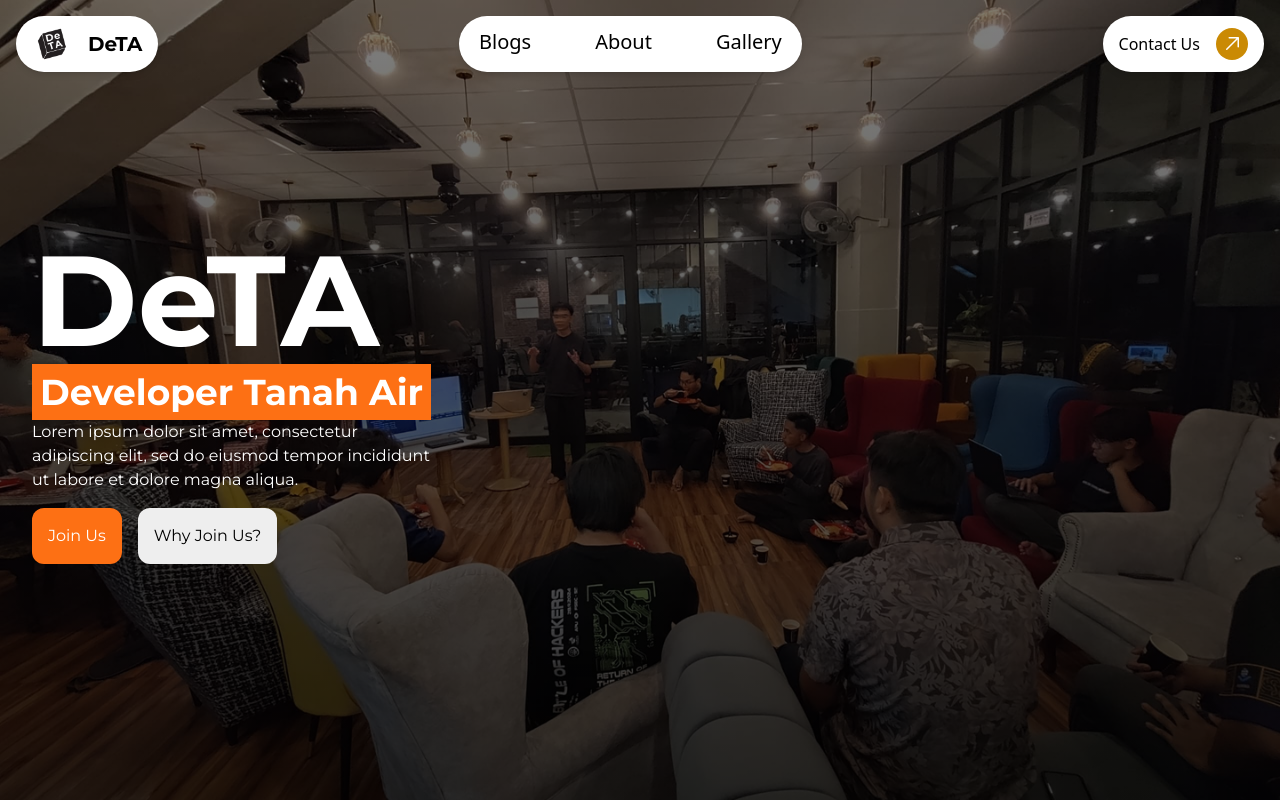
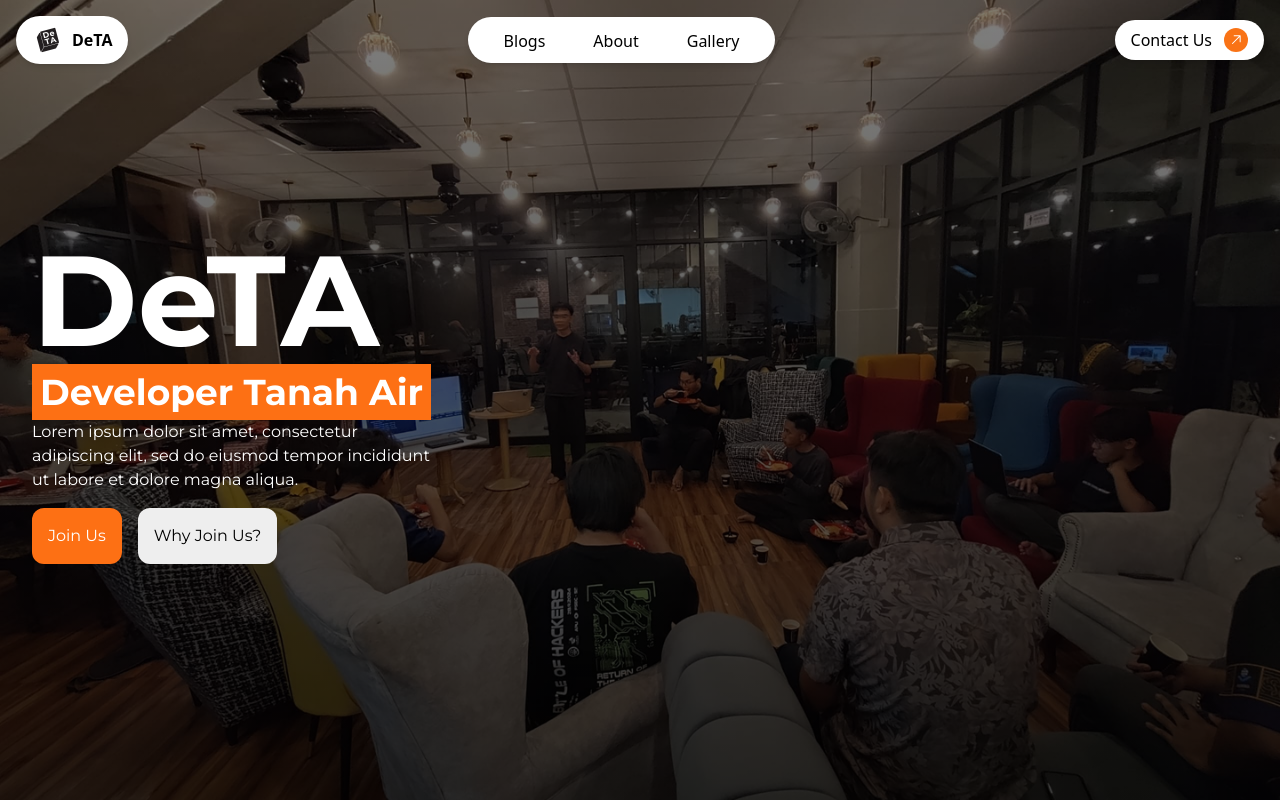
Before and after one commit to mimoimio/DeTA-Website-Test, a Next.js app: page / in a window 1280 px wide. Shown: the top 801 px of the page. Built offline with nearby package versions, Linux system fonts and the light colour scheme.

Commit message:
Fix header

```diff
--- a/components/Header.jsx
+++ b/components/Header.jsx
@@ -1,21 +1,19 @@
 "use client";
 
-import React from "react";
+import React, { useState } from "react";
 import Pill from "./Pill";
 import Image from "next/image";
 import Link from "next/link";
-import DropdownMenu from "./DropDownMenu";
-import { useState } from "react";
 import { GoArrowUpRight } from "react-icons/go";
-import { stringify } from "postcss";
+import { FiMenu, FiX } from "react-icons/fi";
 
-export const NavList = () => {
+export const NavList = ({ mobile = false, closeMenu = () => {} }) => {
   return (
-    <div className=" flex lg:h-[56px] lg:bg-white rounded-full shadow-md">
-      <ul className="flex flex-wrap space-x-8 static m-0 w-full gap-2 text-xl p-2 ">
-        <Pill address="blogs" title="Blogs"></Pill>
-        <Pill address="about" title="About"></Pill>
-        <Pill address="gallery" title="Gallery"></Pill>
+    <div className={`${mobile ? "w-full" : "lg:h-[30px]"}`}>
+      <ul className={`flex ${mobile ? "flex-col gap-4" : "items-center justify-center gap-6 text-base font-medium "}`}>
+        <Pill address="blogs" title="Blogs" onClick={closeMenu} />
+        <Pill address="about" title="About" onClick={closeMenu} />
+        <Pill address="gallery" title="Gallery" onClick={closeMenu} />
       </ul>
     </div>
   );
@@ -24,43 +22,70 @@ export const NavList = () => {
 const Logo = () => {
   return (
     <Link
-      href={"/"}
-      className="flex items-center font-bold font-montserrat bg-white rounded-full py-2 px-4 gap-4 text-xl h-[56px]  shadow-md"
+      href="/"
+      className="flex items-center gap-2 rounded-full bg-white px-4 py-2 shadow-md hover:scale-105 transition-transform"
     >
-      {" "}
-      <Image
-        src={"/images/Deta.png"}
-        width={40}
-        height={40}
-        alt="DeTA Logo"
-        className=""
-      />
-      DeTA
+      <Image src="/images/Deta.png" width={32} height={32} alt="DeTA Logo" />
+      <span className="text-base font-semibold">DeTA</span>
     </Link>
   );
 };
 
-const ContactUs = () => {
+const ContactUs = ({ mobile = false }) => {
   return (
     <Link
-      href=""
-      className={
-        "h-[56px] flex items-center bg-white rounded-full px-4  shadow-md"
-      }
+      href="#contact"
+      className={`flex items-center rounded-full px-4 py-2 shadow-md bg-white font-medium ${mobile ? "w-full justify-center mt-4" : ""} hover:scale-105 transition-transform`}
     >
       Contact Us
-      <GoArrowUpRight className="rounded-full bg-yellow-600 h-8 w-8 ml-4 text-white p-1" />
+      <GoArrowUpRight className="ml-3 bg-orange-500 text-white rounded-full h-6 w-6 p-1" />
     </Link>
   );
 };
 
 const Header = () => {
+  const [mobileMenuOpen, setMobileMenuOpen] = useState(false);
+
+  const toggleMenu = () => {
+    setMobileMenuOpen(!mobileMenuOpen);
+  };
+
+  const closeMenu = () => {
+    setMobileMenuOpen(false);
+  };
+
   return (
-    <header className="flex flex-col fixed w-full top-0 z-50 ">
-      <div className="flex lg:flex-wrap lg:flex-row container m-auto  items-center justify-between p-4">
-        <Logo />
-        <NavList />
-        <ContactUs />
+    <header className="fixed w-full top-0 z-50 bg-transparent">
+      <div className="container mx-auto px-4">
+        <div className="flex items-center justify-between py-4">
+          <Logo />
+
+          <div className="hidden lg:flex flex-1 justify-center">
+            <div className="bg-white rounded-full px-6 py-2 shadow-md">
+              <NavList />
+            </div>
+          </div>
+
+          <div className="hidden lg:flex">
+            <ContactUs />
+          </div>
+
+          {/* Mobile Menu Toggle */}
+          <button
+            className="lg:hidden rounded-lg p-2 bg-white "
+            onClick={toggleMenu}
+          >
+            {mobileMenuOpen ? <FiX size={24} /> : <FiMenu size={24} />}
+          </button>
+        </div>
+
+        {/* Mobile Menu */}
+        {mobileMenuOpen && (
+          <div className="w-full lg:hidden mt-4 space-y-4 bg-white/90 backdrop-blur-sm p-4 rounded-xl">
+            <NavList mobile closeMenu={closeMenu} />
+            <ContactUs mobile />
+          </div>
+        )}
       </div>
     </header>
   );
```
